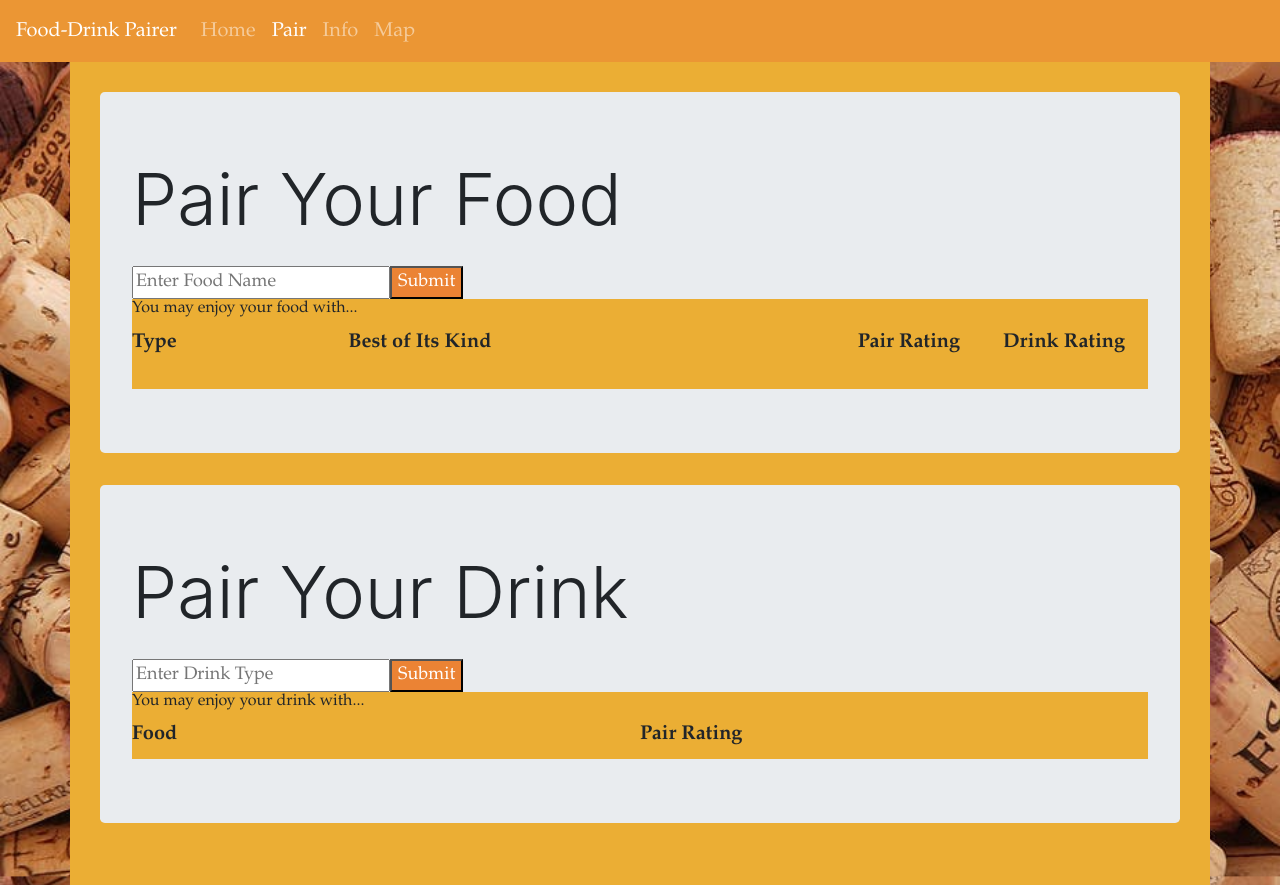
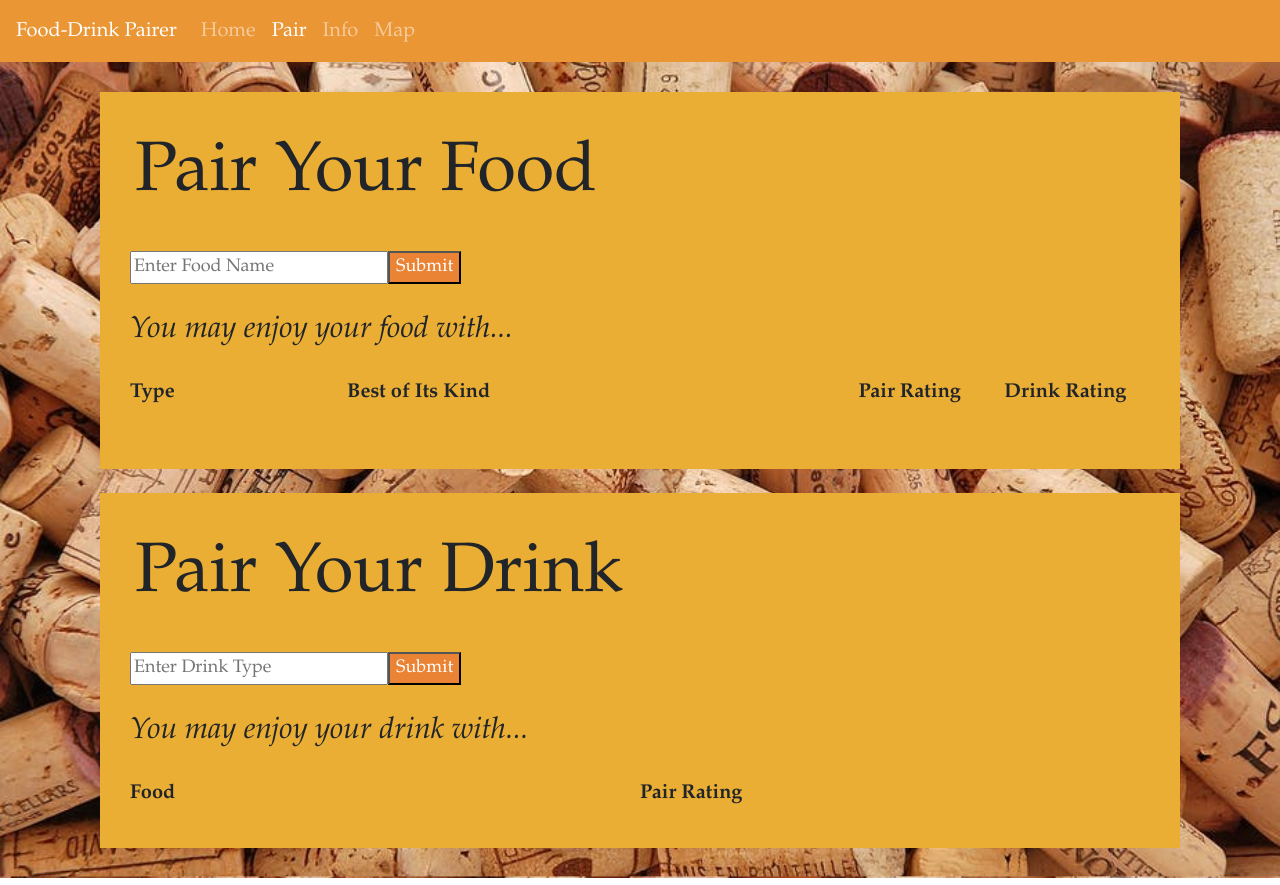
Before and after one commit to BenHabermeyer/food-drink-pair-recommendations, a React (Create React App) app in the folder client/: page /pair in a window 1280 px wide. Built offline with nearby package versions, Linux system fonts and the light colour scheme.

Commit message:
changed style

```diff
--- a/client/src/components/Pair.js
+++ b/client/src/components/Pair.js
@@ -104,16 +104,18 @@ export default class Pair extends React.Component {
 			<div className="Pair">
 				<PageNavbar active="pair" />
 
-			    <div className="container pair-container">
-			    	<div className="jumbotron">
-			    		<div className="display-3">Pair Your Food</div>
+			    <div className="container pairOuter-container">
+			    	<div className="pair-container">
+			    		<div className="pair-title">Pair Your Food</div>
 			    		<br></br>
 			    		<div className="input-container">
 			    			<input type='text' placeholder="Enter Food Name" value={this.state.foodName} onChange={this.handlefoodNameChange} id="foodName" className="movie-input"/>
 			    			<button id="submitFoodBtn" className="submit-btn" onClick={this.submitFood}>Submit</button>
 			    		</div>
+			    		<br></br>
 			    		<div className="header-container">
-			    			<div className="h6">You may enjoy your food with...</div>
+			    			<div className="text">You may enjoy your food with...</div>
+			    			<br></br>
 			    			<div className="headers">
 			    				<div className="typeHeader"><strong>Type</strong></div>
 			    				<div className="nameHeader"><strong>Best of Its Kind</strong></div>
@@ -125,16 +127,18 @@ export default class Pair extends React.Component {
 			    			{this.state.recDrinkPairs}
 			    		</div>
 			    	</div>
-
-			    	<div className="jumbotron">
-			    		<div className="display-3">Pair Your Drink</div>
+			    	<br></br>
+			    	<div className="pair-container">
+			    		<div className="pair-title">Pair Your Drink</div>
 			    		<br></br>
 			    		<div className="input-container">
 			    			<input type='text' placeholder="Enter Drink Type" value={this.state.drinkType} onChange={this.handledrinkTypeChange} id="drinkType" className="movie-input"/>
 			    			<button id="submitDrinkBtn" className="submit-btn" onClick={this.submitDrink}>Submit</button>
 			    		</div>
+			    		<br></br>
 			    		<div className="header-container">
-			    			<div className="h6">You may enjoy your drink with...</div>
+			    			<div className="text">You may enjoy your drink with...</div>
+			    			<br></br>
 			    			<div className="headers">
 			    				<div className="recHeader"><strong>Food</strong></div>
 			    				<div className="recHeader"><strong>Pair Rating</strong></div>
```
